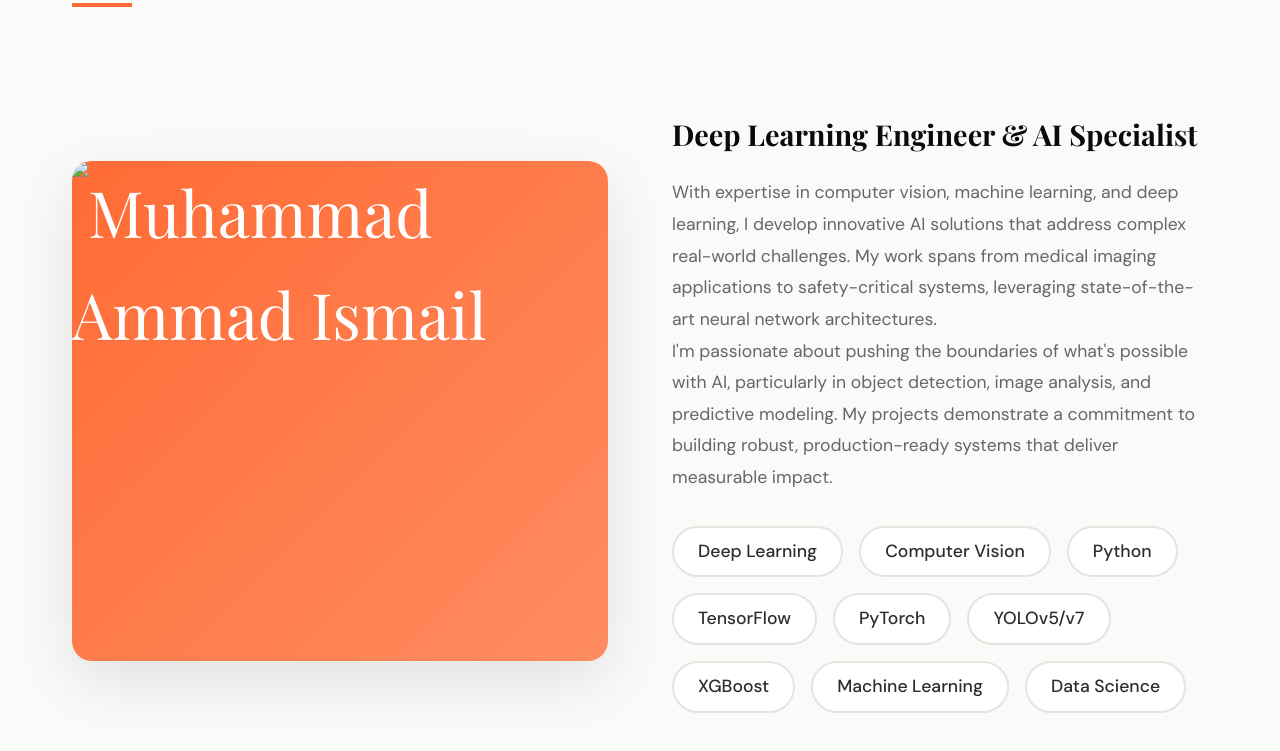
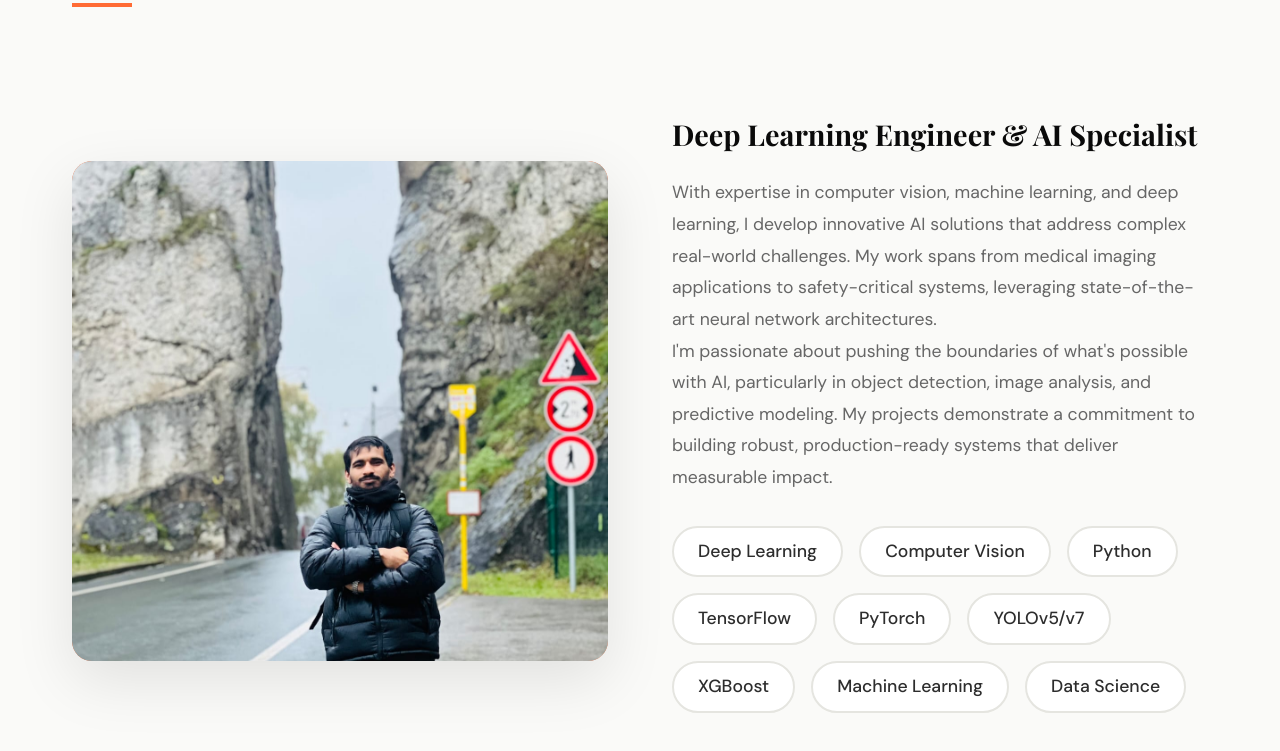
Before and after one commit to MuhammadAmmadIsmail/MuhammadAmmadIsmail.github.io, a plain HTML site: page index.html in a window 1280 px wide. Shown: the part 1033-1784 px from the top of the page. Drawn offline with nearby package versions, Linux system fonts and the light colour scheme.

Commit message:
image updated

```diff
--- a/index.html
+++ b/index.html
@@ -501,7 +501,7 @@
         <h2 class="section-title reveal">About Me</h2>
         <div class="about-content reveal">
             <div class="about-image">
-                <img src="images/profile-photo.jpg" alt="Muhammad Ammad Ismail" />
+                <img src="images/profile.jpeg" alt="Muhammad Ammad Ismail" />
                 <!-- Or use initials as fallback: MA -->
             </div>
             <div class="about-text">
```
Also changed, not shown: images/profile.jpeg (added).
